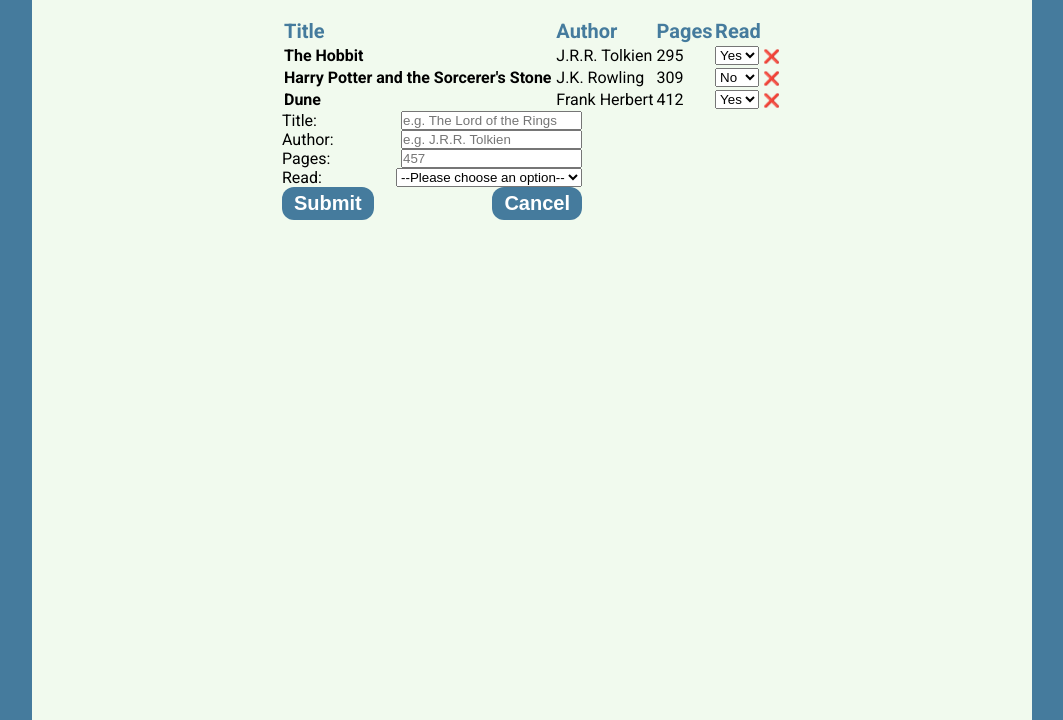
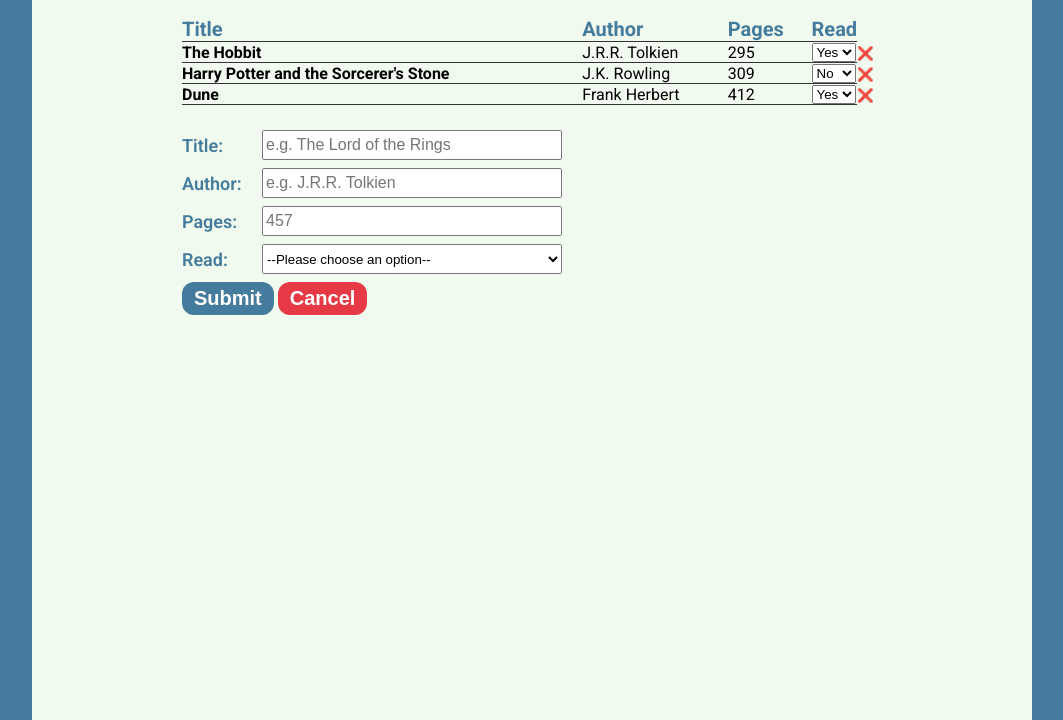
Before and after one commit to zimwick/library, a plain HTML site: page index.html in a window 1280 px wide. Both pictures are taken after a click on the button "New Book". Shown: the part 80-800 px from the top of the page, without its empty margins (108-1171 px from the left). Drawn offline with Linux system fonts and the light colour scheme.

Commit message:
Finish css styling

```diff
--- a/script.js
+++ b/script.js
@@ -53,6 +53,7 @@ const displayBooks = function () {
     const tdPages = document.createElement("td");
     tdPages.innerText = book.pages;
     const tdRead = document.createElement("td");
+    tdRead.className = "read-cell";
     tdRead.innerHTML = `
         <select name="read" class="read-btn" data-id="${book.id}">
           <option ${book.read ? "selected" : ""} value="true">Yes</option>
--- a/style.css
+++ b/style.css
@@ -29,13 +29,23 @@ header {
 .add-book-container {
   margin: 0 auto;
   text-align: left;
-  width: 500px;
+  width: 700px;
 }
 
 table {
-  width: 500px;
+  width: 700px;
   margin: 0 auto;
   text-align: left;
+  margin-bottom: 25px;
+  border-collapse: collapse;
+}
+
+th,
+td:not(:last-child) {
+  border-bottom: 1px solid #333;
+}
+.read-cell {
+  width: 1%;
 }
 
 caption {
@@ -72,13 +82,41 @@ thead {
   cursor: pointer;
 }
 
+#form-cancel {
+  background-color: #e63946;
+}
+
+#form-cancel:hover {
+  background-color: #cf3441;
+}
+
 .hidden {
   display: none;
 }
 
-form div {
+form div:not(:last-child) {
   display: flex;
-  width: 300px;
+  width: 380px;
   justify-content: space-between;
+  align-items: center;
+  margin-bottom: 8px;
   gap: 12px;
 }
+
+form input {
+  width: 300px;
+  height: 30px;
+  font-size: 16px;
+  padding: 0 2px;
+}
+
+form label {
+  font-size: 18px;
+  font-weight: 600;
+  color: #457b9d;
+}
+
+form select {
+  width: 300px;
+  height: 30px;
+}
```
